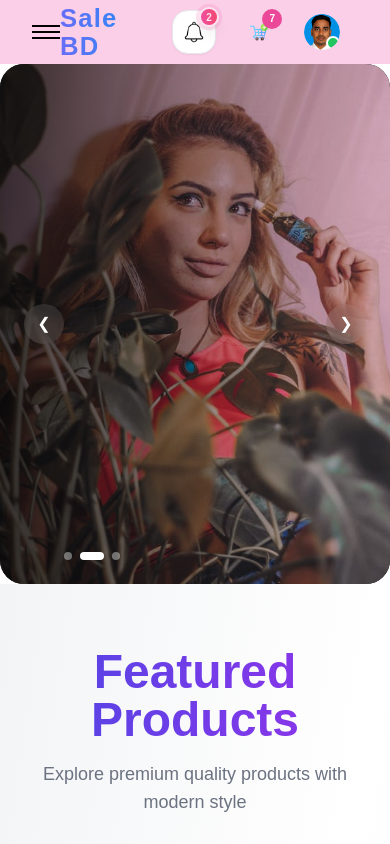
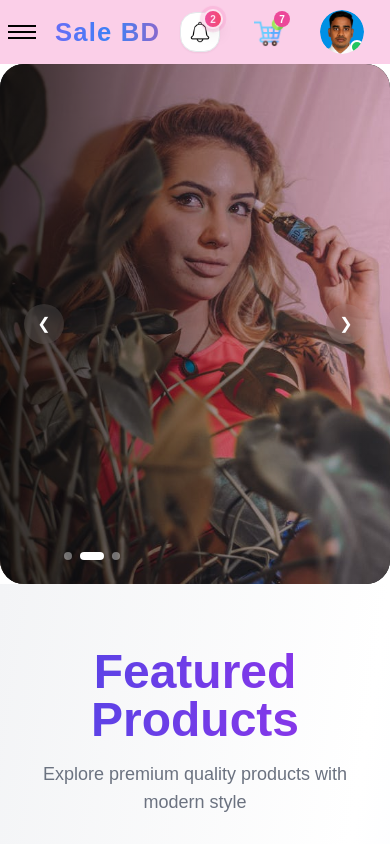
Before and after one commit to Azim-Mia/ecommerce, a Next.js app: page / in a window 390 px wide. Shown: the top 844 px of the page. Built offline with nearby package versions, Linux system fonts and the light colour scheme.

Commit message:
modify21

```diff
--- a/src/components/features/CartModal.tsx
+++ b/src/components/features/CartModal.tsx
@@ -100,15 +100,15 @@ const CartModal = () => {
         onClick={() => setOpen(!open)}
         className="group relative rounded-full p-2.5 transition hover:bg-pink-100"
       >
-        <Image
-          src="/images/icons/cart_2.png"
-          alt="cart"
-          width={26}
-          height={26}
-          className="transition-transform duration-300 group-hover:scale-110"
-        />
+           <Image
+                  src={"/images/icons/cart_2.png"}
+                  alt="cart"
+                  width={30}
+                  height={30}
+                  className="transition-transform duration-300 group-hover:scale-110"
+                />
 
-        <span className="absolute -right-1 -top-1 flex h-5 w-5 items-center justify-center rounded-full bg-pink-500 text-[10px] font-bold text-white">
+        <span className="absolute right-1 top-1 flex h-4 w-4 items-center justify-center rounded-full bg-pink-500 text-[10px] font-bold text-white">
           {totalItems}
         </span>
       </button>
--- a/src/components/features/Notification.tsx
+++ b/src/components/features/Notification.tsx
@@ -80,7 +80,7 @@ const Notification = () => {
       {/* Notification Button */}
       <button
         onClick={() => setOpen(!open)}
-        className="group relative flex h-11 w-11 items-center justify-center rounded-2xl border border-gray-200 bg-white shadow-sm transition-all duration-300 hover:shadow-lg active:scale-95"
+        className="group relative flex h-10 w-10 items-center justify-center rounded-2xl border border-gray-200 bg-white shadow-sm transition-all duration-300 hover:shadow-lg active:scale-95"
       >
         <Image
           src={"/images/icons/notification.png"}
--- a/src/components/shared/Navbar.tsx
+++ b/src/components/shared/Navbar.tsx
@@ -10,7 +10,7 @@ const Navbar = () => {
   const [open, setOpen] = useState(false);
 
   return (
-    <nav className="flex h-16 w-auto px-8 items-center justify-between bg-pink-200 px-4 md:px-8">
+    <nav className="flex h-16 w-auto items-center justify-between items-center bg-pink-200 px-2 md:px-8">
 
       {/* MOBILE MENU ICON */}
       <div
@@ -84,7 +84,7 @@ const Navbar = () => {
       </ul>
 
       {/* RIGHT SECTION */}
-      <section className="flex px-4 items-center gap-6">
+      <section className="flex pr-4 justify-center items-center gap-6 sm:gap-4">
         <Notification />
         <CartModal />
           <UserSettings />
```
